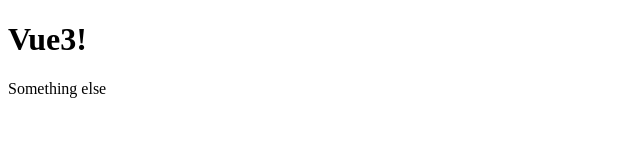
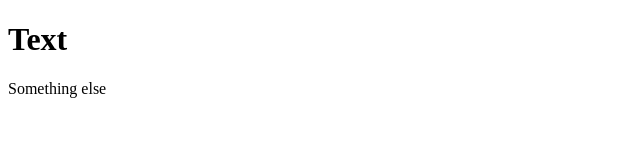
Before and after one commit to thiagocdn/Vue3-Applications, a Vue app: page / in a window 1280 px wide. Shown: the top 160 px of the page, without its empty margins (0-640 px from the left). Built offline with nearby package versions, Linux system fonts and the light colour scheme.

Commit message:
First directives

```diff
--- a/src/App.vue
+++ b/src/App.vue
@@ -1,5 +1,9 @@
 <template>
-  <h1>{{title}}</h1>
+  <h1 v-text="text"></h1>
+  <!-- <h1 v-show="isShowing"></h1> -->
+  <!-- <h1 v-if="isShowing" v-html="title"></h1>
+  <h3 v-else-if="isShowing === null">This is v-else-if</h3>
+  <h2 v-else>This is v-else part</h2> -->
   <p>Something else</p>
 </template>
 
@@ -7,7 +11,10 @@
 export default {
   data(){
     return {
-      title: "Vue3!",
+      title: "<h1>Hey</h1>",
+      text: "Text",
+      isShowing: false,
+      count: 0,
     }
   }
 }
```
